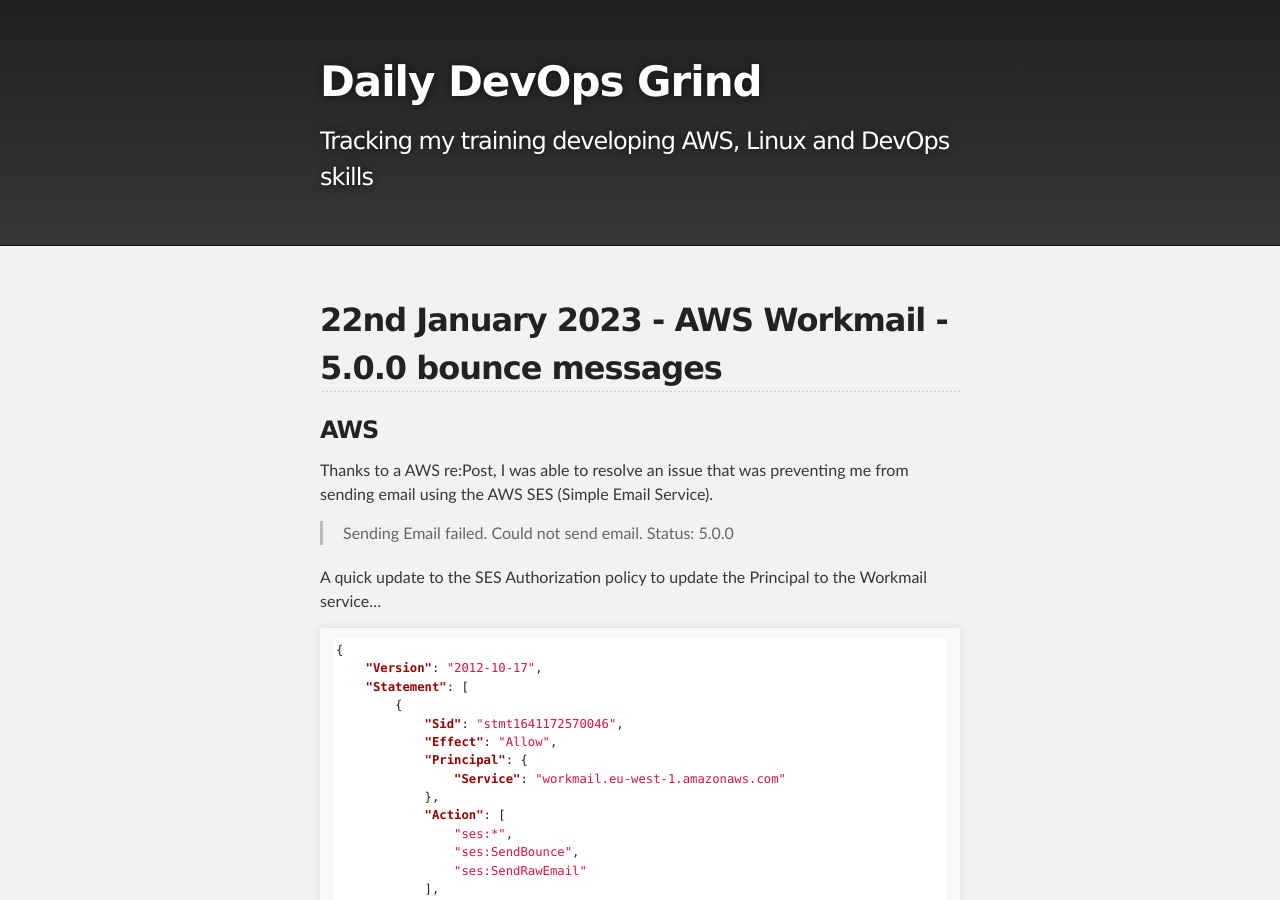
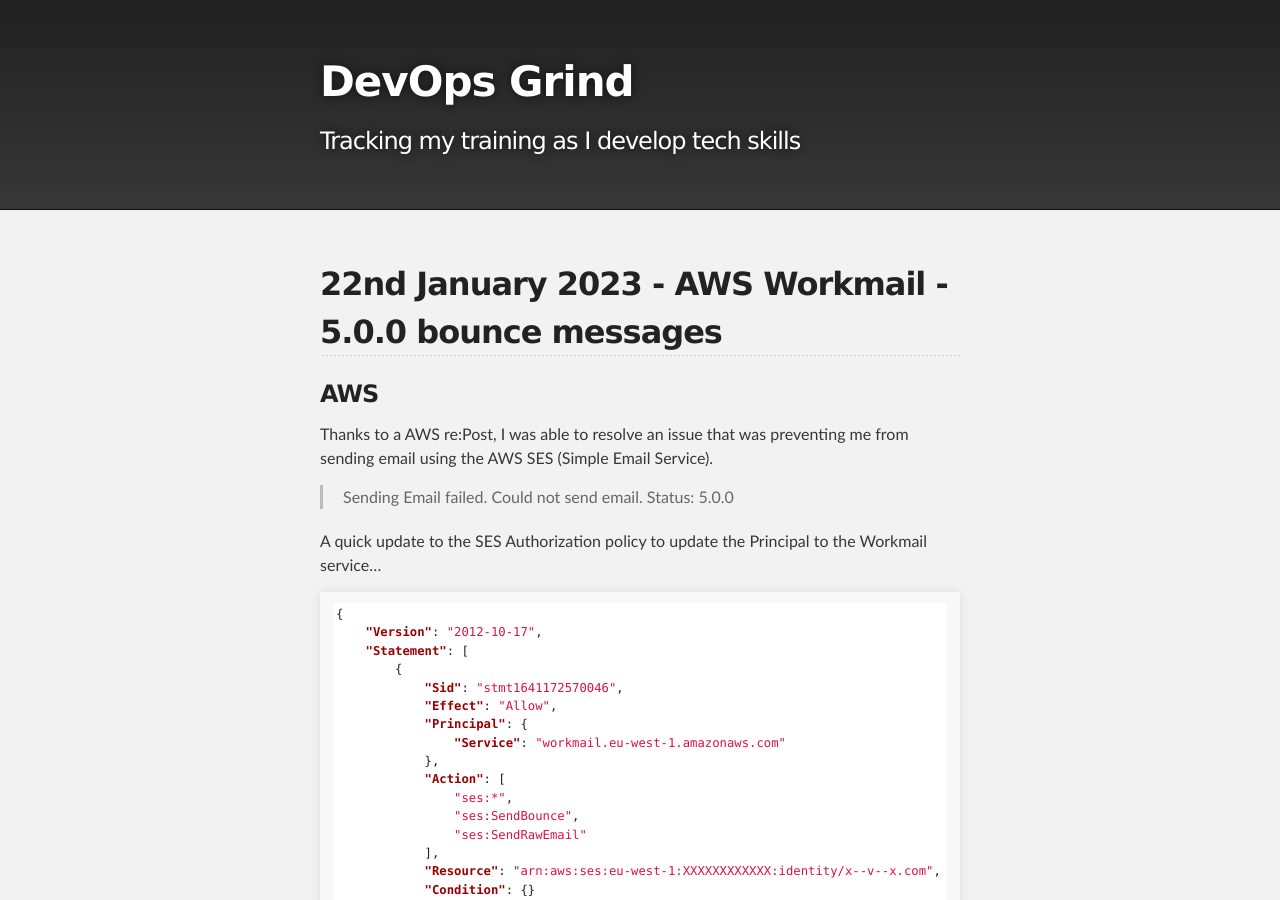
Before and after one commit to adamp-github/adamp-github.github.io, a Jekyll site: the page built from index.md, in a window 1280 px wide and 900 px high. Built offline with Jekyll 4.4.1, drawn with Linux system fonts in a browser that asks for light colours; our own code applies the rules of GitHub Pages for plain Markdown files; a script that is not in the unit is left out.

Commit message:
DevOps Grind

```diff
--- a/_config.yml
+++ b/_config.yml
@@ -1,5 +1,5 @@
-title: Daily DevOps Grind
-description: Tracking my training developing AWS, Linux and DevOps skills
+title: DevOps Grind
+description: Tracking my training as I develop tech skills #AWS, #Linux and #DevOps
 show_downloads: false
 google_analytics:
 theme: jekyll-theme-slate
```
Also changed, not shown: README.md.
